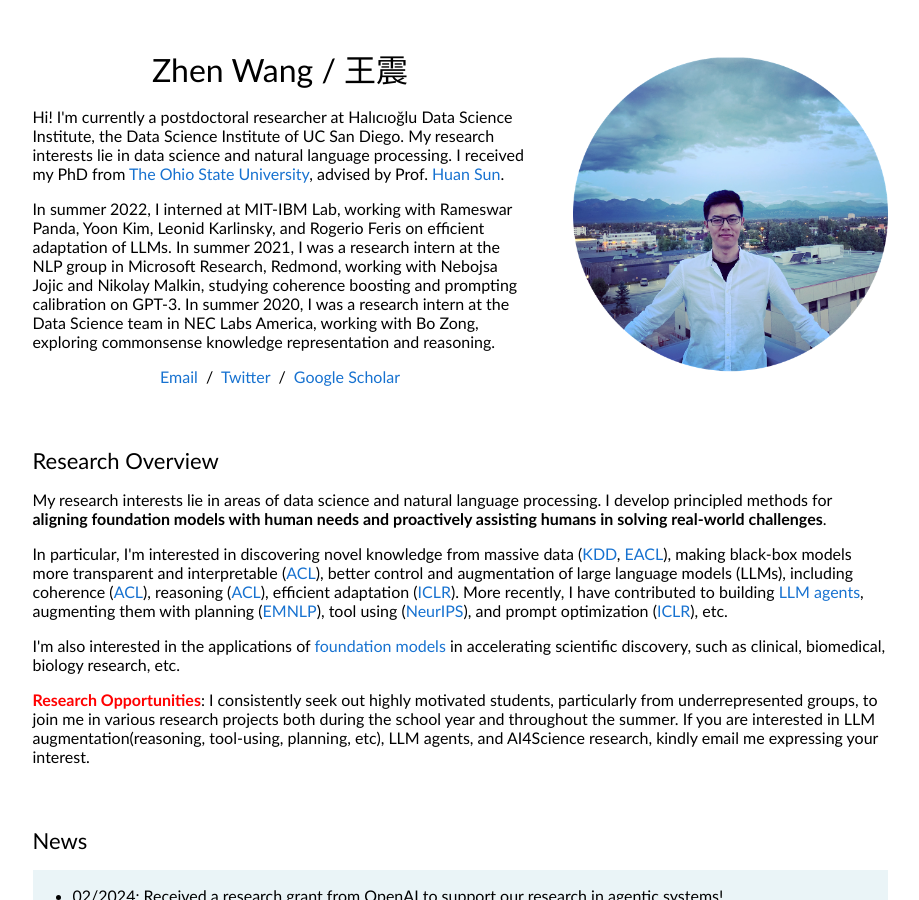
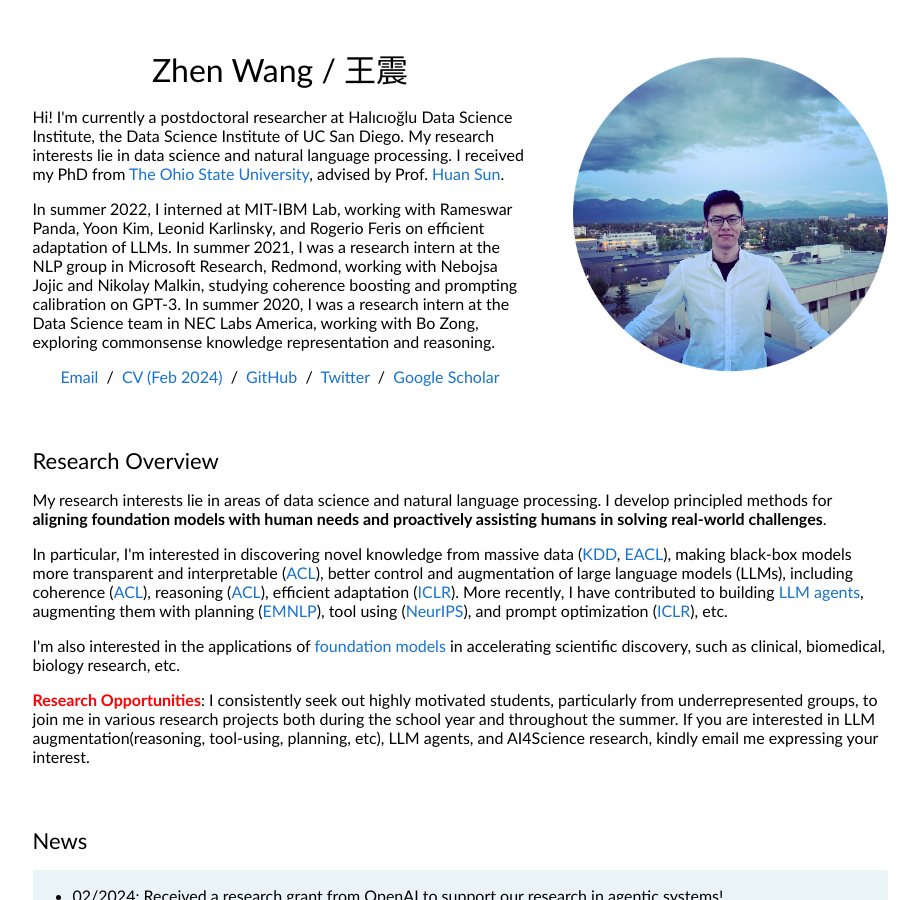
Before and after one commit to zhenwang9102/zhenwang9102.github.io, a Jekyll site: the page built from _posts/2019-06-02-venue.markdown, in a window 1280 px wide and 900 px high. Shown: the whole window, without its empty margins (180-1099 px from the left). Built offline with Jekyll 4.4.1, drawn with Linux system fonts in a browser that asks for light colours.

Commit message:
Update default.html

```diff
--- a/_layouts/default.html
+++ b/_layouts/default.html
@@ -51,8 +51,8 @@
               </p>
               <p style="text-align:center">
                 <a href="mailto:zhenwang9102@gmail.com">Email</a> &nbsp;/&nbsp;
-<!--                 <a href="https://zhenwang9102.github.io/files/ZW_CV.pdf">CV (Feb 2024)</a> &nbsp;/&nbsp;
-                <a href="https://github.com/zhenwang9102">GitHub</a> &nbsp;/&nbsp; -->
+                <a href="https://zhenwang9102.github.io/files/ZW_CV.pdf">CV (Feb 2024)</a> &nbsp;/&nbsp;
+                <a href="https://github.com/zhenwang9102">GitHub</a> &nbsp;/&nbsp;
                 <a href="https://twitter.com/zhenwang9102">Twitter</a> &nbsp;/&nbsp;
                 <a href="https://scholar.google.com/citations?hl=en&user=asBaytUAAAAJ&view_op=list_works&sortby=pubdate">Google Scholar</a>
 <!--                 &nbsp;/&nbsp; -->
```
